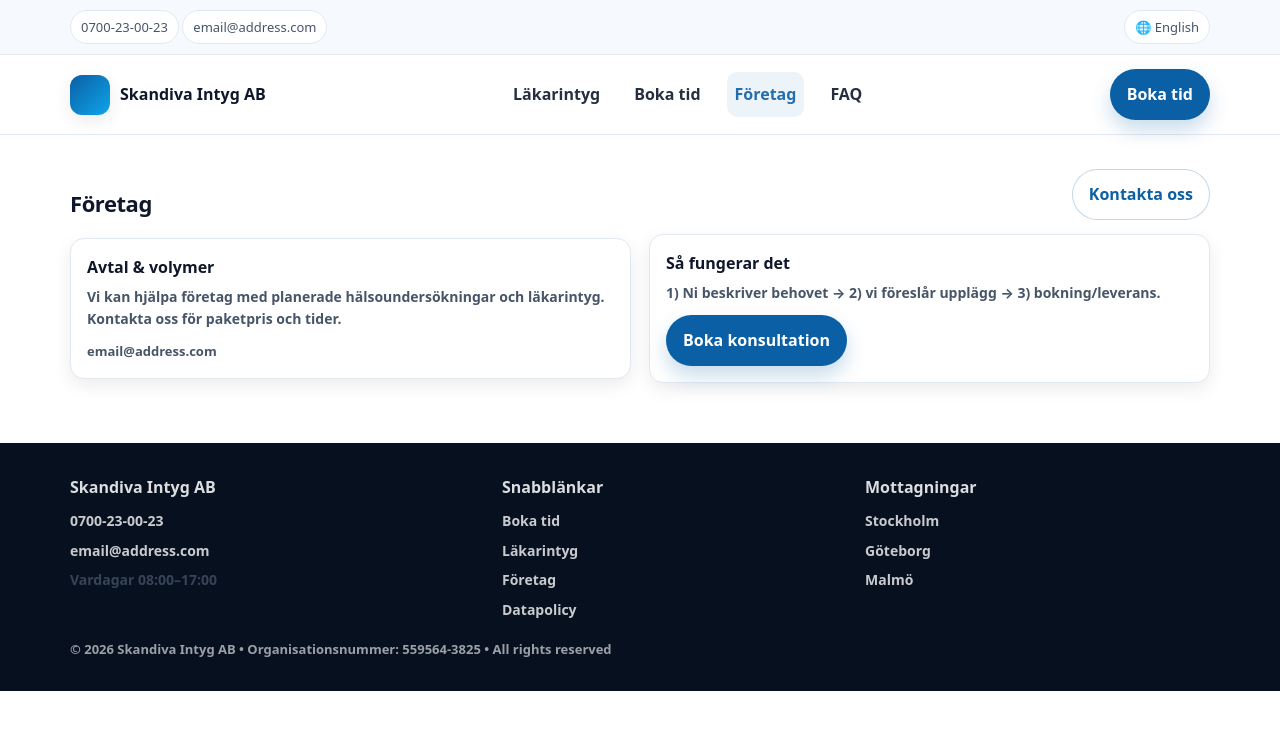
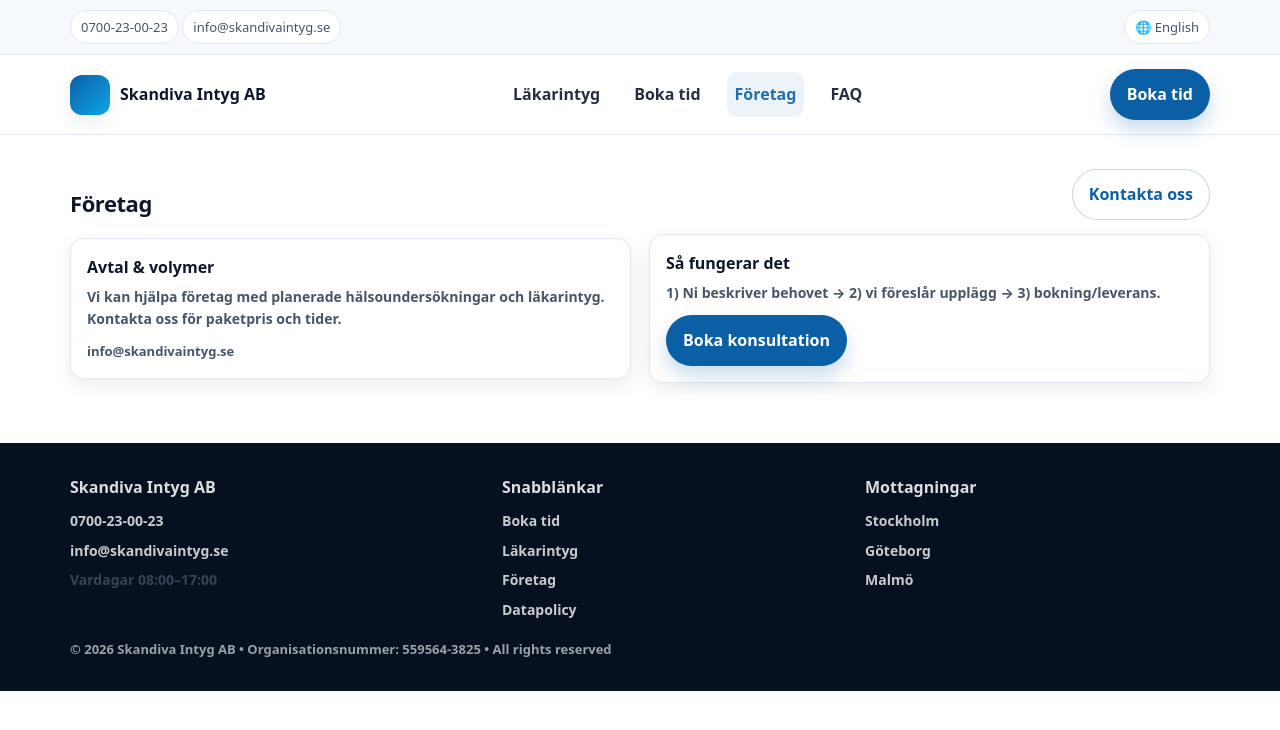
Before and after one commit to skandivaintyg/website, a PHP site: page /company.php in a window 1280 px wide. Shown: the top 730 px of the page. Run offline with PHP 8.4, Linux system fonts and the light colour scheme.

Commit message:
Update contact email and remove booking system hint
- Change site email from placeholder to info@skandivaintyg.se
- Remove booking system integration hint text from form

https://claude.ai/code/session_01PYBXC1DwDmjbafZCHxzsAd

```diff
--- a/booking.php
+++ b/booking.php
@@ -187,7 +187,6 @@ require_once __DIR__ . "/includes/header.php";
               <input class="input" type="tel" name="phone" placeholder="<?= h(t('phone_placeholder')) ?>" required />
 
               <button class="btn btn-primary" type="submit"><?= h(t('continue')) ?></button>
-              <div class="tiny"><?= h(t('booking_system_hint')) ?></div>
             </form>
           <?php endif; ?>
         </div>
--- a/includes/config.php
+++ b/includes/config.php
@@ -3,7 +3,7 @@
 $SITE = [
   "name" => "Skandiva Intyg AB",
   "phone" => "0700-23-00-23",
-  "email" => "email@address.com",
+  "email" => "info@skandivaintyg.se",
   "booking_cc_email" => "info@skandivaintyg.se",
   "website" => "skandivaintyg.com",
   "address" => "Street 514, Tranemo, Sweden",
```
